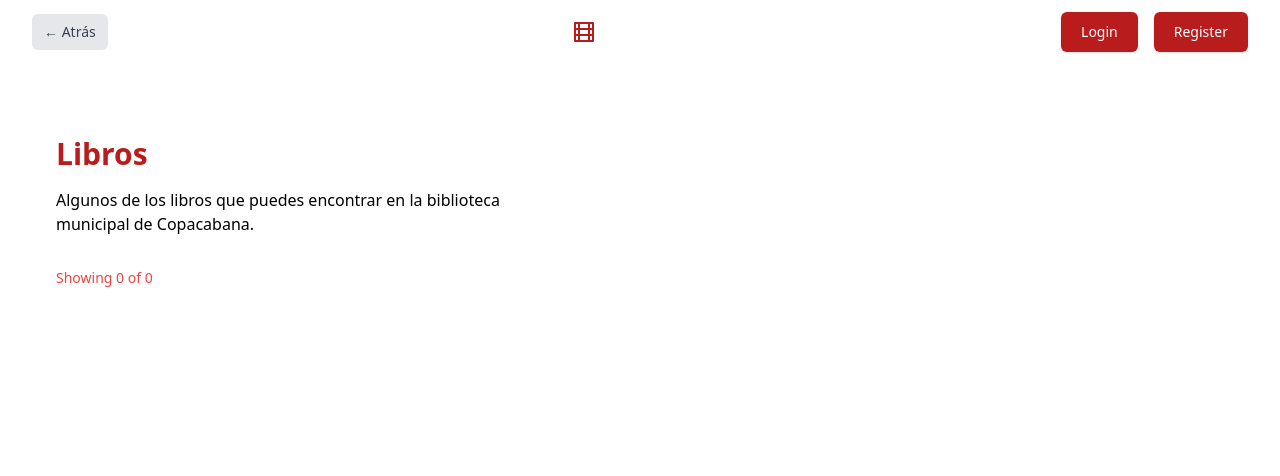
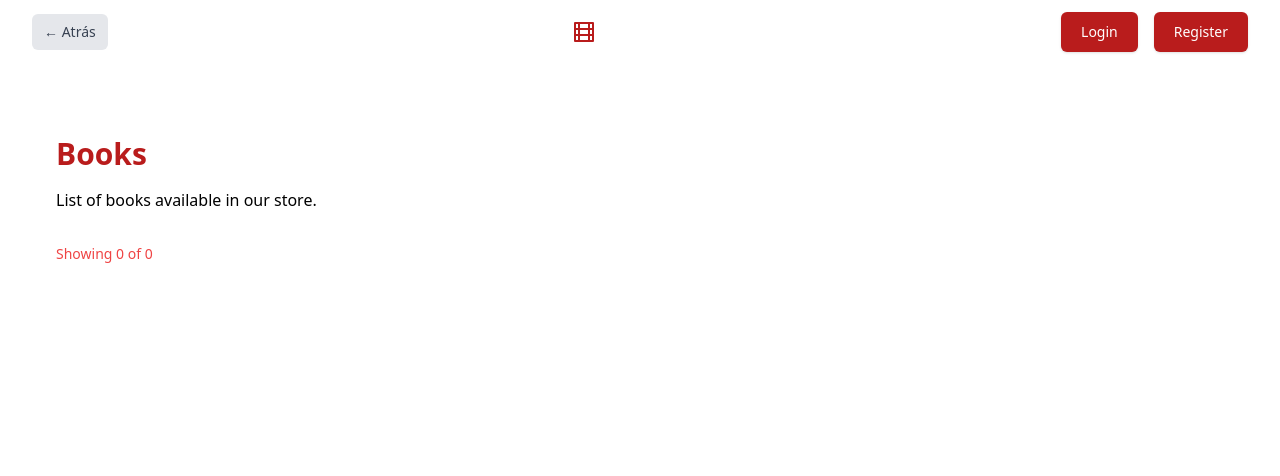
Before and after one commit to molxno/bookstore, a Django app: page /books/ in a window 1280 px wide. Shown: the top 476 px of the page. Run offline with Django 5.2, Linux system fonts and the light colour scheme; data that the repository does not hold is empty; some libraries are stand-ins or nearby versions.

Commit message:
fix copy for list book template

```diff
--- a/books/templates/books/list_book.html
+++ b/books/templates/books/list_book.html
@@ -4,10 +4,10 @@
     <section>
         <div class="mx-auto max-w-screen-xl px-4 py-8 sm:px-6 sm:py-12 lg:px-8">
             <header>
-                <h2 class="text-xl font-bold text-red-700 sm:text-3xl">Libros</h2>
+                <h2 class="text-xl font-bold text-red-700 sm:text-3xl">Books</h2>
 
                 <p class="mt-4 max-w-md text-black">
-                    Algunos de los libros que puedes encontrar en la biblioteca municipal de Copacabana.
+                    List of books available in our store.
                 </p>
             </header>
 
```
Also changed, not shown: 1 other file.
